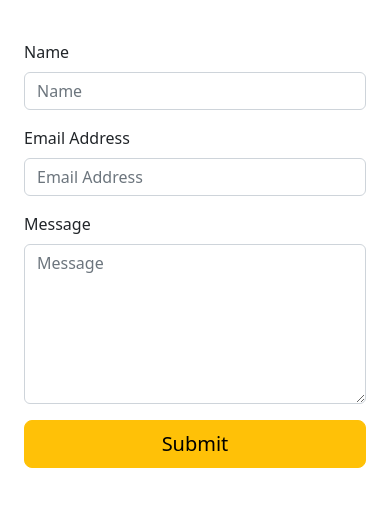
After one commit to rtafurthgarcia/rihaka, a PHP site: template app/Views/Contact.php in a window 390 px wide; the page is wider, and only the part inside the window is pictured. The commit adds this page. Shown: the top 516 px of that part. Run offline with PHP 8.4, Linux system fonts and the light colour scheme; the template is opened without the code that fills it, so the values that code supplies are empty; some libraries are stand-ins or nearby versions.

Commit message:
Creation of Contact Form.

```diff
--- a/app/Core/Router.php
+++ b/app/Core/Router.php
@@ -8,6 +8,7 @@ use App\Controllers\HomeController;
 use App\Controllers\ImpressumController;
 use App\Controllers\FAQsController;
 use App\Controllers\PrivacyPolicyController;
+use App\Controllers\ContactController;
 use App\Controllers\UserController;
 use App\Controllers\RecordingController;
 use Slim\Routing\RouteCollectorProxy;
@@ -34,5 +35,8 @@ class Router {
             $group->get('', RecordingController::class . ':getNewContentPage');
             $group->post('', RecordingController::class . ':uploadNewRecording');
         });
+        $app->group('/contact', function  (RouteCollectorProxy $group){
+            $group->get('', ContactController::class . ':getContactPage');
+        });
     }
 }
--- a/app/Views/Base/Footer.php
+++ b/app/Views/Base/Footer.php
@@ -6,7 +6,7 @@
         by <a href="https://github.com/rtafurthgarcia/rihaka" class="link-warning">HFTM students.</a></div>
 
     <ul class="col-12 nav col-md-4 justify-content-center justify-content-md-end">
-        <li class="nav-item"><a href="#" class="nav-link px-2 text-muted">Contact</a></li>
+        <li class="nav-item"><a href="/contact" class="nav-link px-2 text-muted">Contact</a></li>
         <li class="nav-item"><a href="/impressum" class="nav-link px-2 text-muted">Impressum</a></li>
         <li class="nav-item"><a href="/privacypolicy" class="nav-link px-2 text-muted">Privacy policy</a></li>
         <li class="nav-item"><a href="/faqs" class="nav-link px-2 text-muted">FAQs</a></li>
--- /dev/null
+++ b/app/Views/Contact.php
@@ -0,0 +1,38 @@
+<div class="container pt-3">
+
+    <div class="row align-items-start">
+        <div class="signup-form col-12 col-md-5 me-md-5">
+            <div class="container py-4">
+                <form id="contactForm">
+                    <div class="mb-3">
+                        <label class="form-label" for="name">Name</label>
+                        <input class="form-control" id="name" type="text" placeholder="Name" />
+                    </div>
+                    <div class="mb-3">
+                        <label class="form-label" for="emailAddress">Email Address</label>
+                        <input class="form-control" id="emailAddress" type="email" placeholder="Email Address" />
+                    </div>
+                    <div class="mb-3">
+                        <label class="form-label" for="message">Message</label>
+                        <textarea class="form-control" id="message" type="text" placeholder="Message" style="height: 10rem;"></textarea>
+                    </div>
+                    <div class="d-grid">
+                        <button class="btn btn-warning btn-lg" type="submit">Submit</button>
+                    </div>
+
+                </form>
+
+            </div>
+        </div>
+        <div class="signup-form col-12 col-md-5 me-md-5">
+            <div class="container py-4">
+                <div id="map-container-google-3" class="z-depth-1-half map-container-3">
+                   <iframe src="https://www.google.com/maps/embed?pb=!1m18!1m12!1m3!1d2711.6067264240482!2d7.3988549518020275!3d47.18513602488702!2m3!1f0!2f0!3f0!3m2!1i1024!2i768!4f13.1!3m3!1m2!1s0x478e20ee8fa53d85%3A0xb00324efcf83bbee!2sHigher%20College%20of%20Technology!5e0!3m2!1sen!2sch!4v1665436107501!5m2!1sen!2sch" width="600" height="450" style="border:0;" allowfullscreen="" loading="lazy" referrerpolicy="no-referrer-when-downgrade"></iframe>
+                </div>
+
+
+            </div>
+        </div>
+    </div>
+
+</div>
```
Also changed, not shown: app/Controllers/ContactController.php (added, +36 -0 lines).
